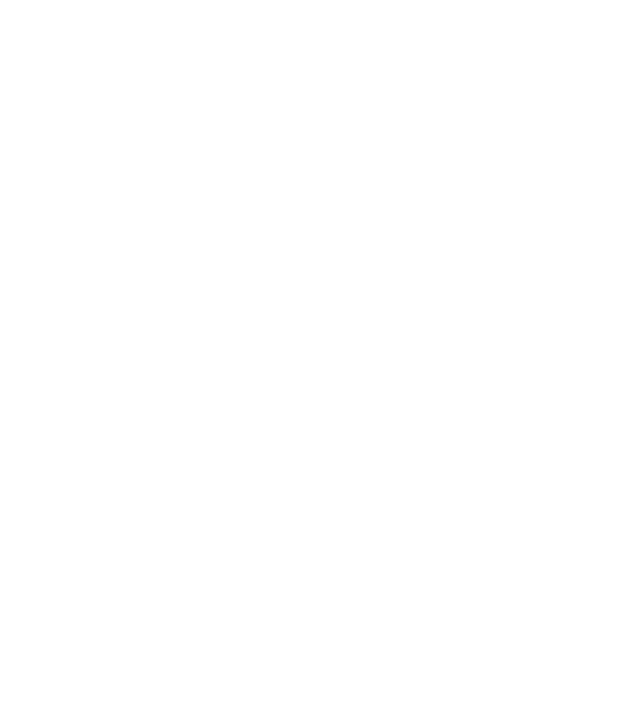
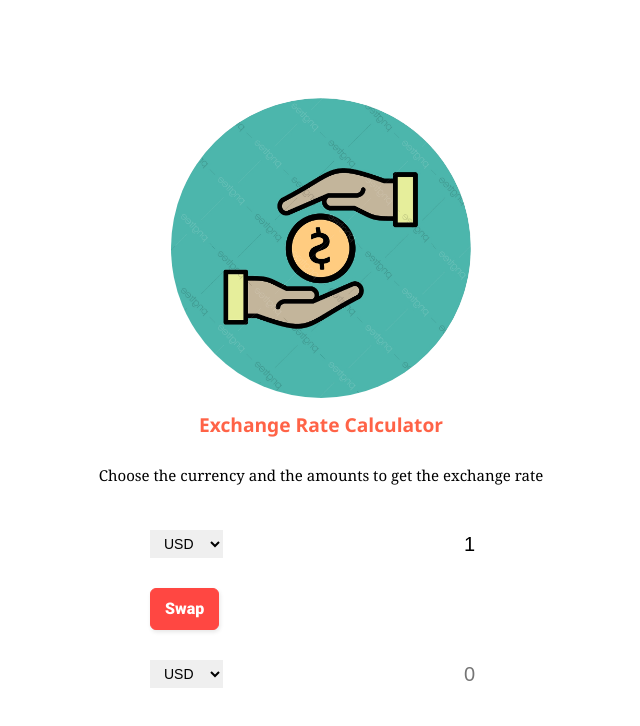
Before and after one commit to emirgundem/exchange-rate-calculator, a plain HTML site: page html/index.html in a window 1280 px wide. Shown: the whole page, without its empty margins (319-959 px from the left). Drawn offline with Linux system fonts and the light colour scheme.

Commit message:
improvements

```diff
--- a/html/index.html
+++ b/html/index.html
@@ -9,22 +9,135 @@
 </head>
 <body>
 
-<div class="container">
+    <img src="/image/pngtree-vector-money-saving-icon-png-image_4271948.jpg" alt="" class="money-img">
+    <h1>Exchange Rate Calculator</h1>
+    <p>Choose the currency and the amounts to get the exchange rate</p>
 
-</div>
+    <div class="container">
+        <div class="currency">
+            <select id="currency-one">
+                <option value="AED">AED</option>
+                <option value="ARS">ARS</option>
+                <option value="AUD">AUD</option>
+                <option value="BGN">BGN</option>
+                <option value="BRL">BRL</option>
+                <option value="BSD">BSD</option>
+                <option value="CAD">CAD</option>
+                <option value="CHF">CHF</option>
+                <option value="CLP">CLP</option>
+                <option value="CNY">CNY</option>
+                <option value="COP">COP</option>
+                <option value="CZK">CZK</option>
+                <option value="DKK">DKK</option>
+                <option value="DOP">DOP</option>
+                <option value="EGP">EGP</option>
+                <option value="EUR">EUR</option>
+                <option value="FJD">FJD</option>
+                <option value="GBP">GBP</option>
+                <option value="GTQ">GTQ</option>
+                <option value="HKD">HKD</option>
+                <option value="HRK">HRK</option>
+                <option value="HUF">HUF</option>
+                <option value="IDR">IDR</option>
+                <option value="ILS">ILS</option>
+                <option value="INR">INR</option>
+                <option value="ISK">ISK</option>
+                <option value="JPY">JPY</option>
+                <option value="KRW">KRW</option>
+                <option value="KZT">KZT</option>
+                <option value="MXN">MXN</option>
+                <option value="MYR">MYR</option>
+                <option value="NOK">NOK</option>
+                <option value="NZD">NZD</option>
+                <option value="PAB">PAB</option>
+                <option value="PEN">PEN</option>
+                <option value="PHP">PHP</option>
+                <option value="PKR">PKR</option>
+                <option value="PLN">PLN</option>
+                <option value="PYG">PYG</option>
+                <option value="RON">RON</option>
+                <option value="RUB">RUB</option>
+                <option value="SAR">SAR</option>
+                <option value="SEK">SEK</option>
+                <option value="SGD">SGD</option>
+                <option value="THB">THB</option>
+                <option value="TRY">TRY</option>
+                <option value="TWD">TWD</option>
+                <option value="UAH">UAH</option>
+                <option value="USD" selected>USD</option>
+                <option value="UYU">UYU</option>
+                <option value="VND">VND</option>
+                <option value="ZAR">ZAR</option>
+            </select>
+            <input type="number" id="amount-one" placeholder="0" value="1">
+        </div>
 
 
+        <div class="swap-rate-container">
+            <button class="btn" id="rate">
+                Swap
+            </button>
+        </div>
 
+        <div class="currency">
+            <select id="currency-two">
+                <option value="AED">AED</option>
+                <option value="ARS">ARS</option>
+                <option value="AUD">AUD</option>
+                <option value="BGN">BGN</option>
+                <option value="BRL">BRL</option>
+                <option value="BSD">BSD</option>
+                <option value="CAD">CAD</option>
+                <option value="CHF">CHF</option>
+                <option value="CLP">CLP</option>
+                <option value="CNY">CNY</option>
+                <option value="COP">COP</option>
+                <option value="CZK">CZK</option>
+                <option value="DKK">DKK</option>
+                <option value="DOP">DOP</option>
+                <option value="EGP">EGP</option>
+                <option value="EUR" select ="selected">EUR</option>
+                <option value="FJD">FJD</option>
+                <option value="GBP">GBP</option>
+                <option value="GTQ">GTQ</option>
+                <option value="HKD">HKD</option>
+                <option value="HRK">HRK</option>
+                <option value="HUF">HUF</option>
+                <option value="IDR">IDR</option>
+                <option value="ILS">ILS</option>
+                <option value="INR">INR</option>
+                <option value="ISK">ISK</option>
+                <option value="JPY">JPY</option>
+                <option value="KRW">KRW</option>
+                <option value="KZT">KZT</option>
+                <option value="MXN">MXN</option>
+                <option value="MYR">MYR</option>
+                <option value="NOK">NOK</option>
+                <option value="NZD">NZD</option>
+                <option value="PAB">PAB</option>
+                <option value="PEN">PEN</option>
+                <option value="PHP">PHP</option>
+                <option value="PKR">PKR</option>
+                <option value="PLN">PLN</option>
+                <option value="PYG">PYG</option>
+                <option value="RON">RON</option>
+                <option value="RUB">RUB</option>
+                <option value="SAR">SAR</option>
+                <option value="SEK">SEK</option>
+                <option value="SGD">SGD</option>
+                <option value="THB">THB</option>
+                <option value="TRY">TRY</option>
+                <option value="TWD">TWD</option>
+                <option value="UAH">UAH</option>
+                <option value="USD" selected>USD</option>
+                <option value="UYU">UYU</option>
+                <option value="VND">VND</option>
+                <option value="ZAR">ZAR</option>
+            </select>
+            <input type="number" id="amount-two" placeholder="0">
+        </div>
 
-
-
-
-
-
-
-
-
-
+    </div>
 
 
 <script src="/javascript/script.js"></script>
```
